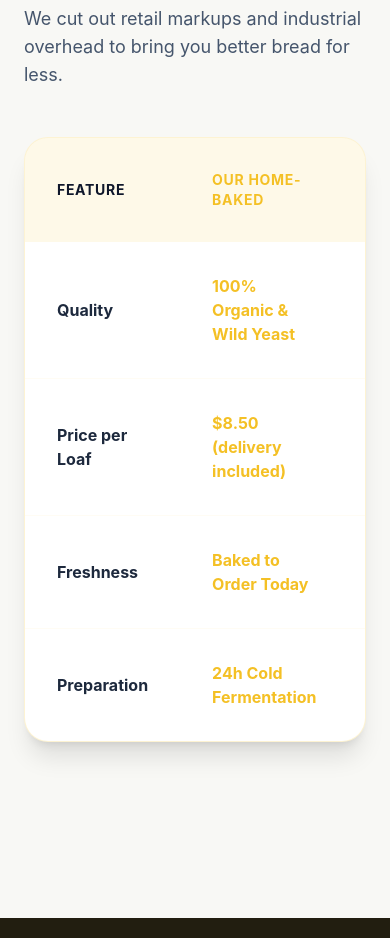
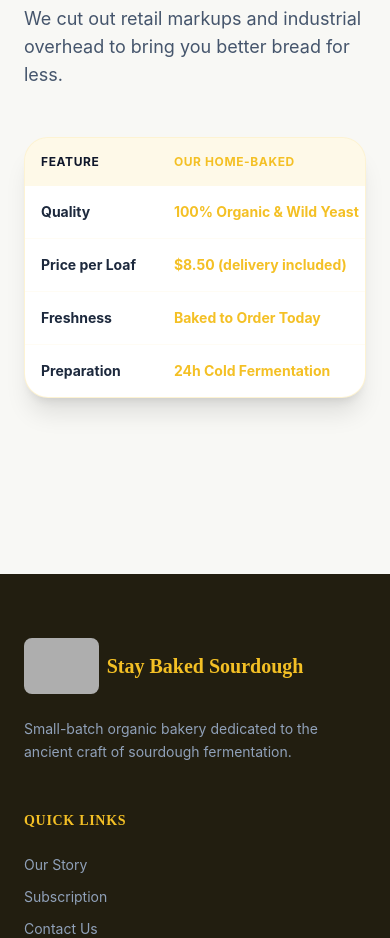
Before and after one commit to jt33lang/Stay-Baked, a React (Vite) app: page / in a window 390 px wide. Shown: the part 4440-5378 px from the top of the page. Built offline with nearby package versions, Linux system fonts and the light colour scheme; grey boxes are pictures that could not be loaded.

Commit message:
feat: Improve pricing comparison table responsiveness
Adjust the pricing comparison table in the Home page to be responsive, ensuring it displays correctly on smaller screens by enabling horizontal scrolling. Additionally, update the README banner image.

```diff
--- a/src/pages/Home.tsx
+++ b/src/pages/Home.tsx
@@ -149,12 +149,13 @@ export default function Home() {
           <p className="text-slate-600 text-lg">We cut out retail markups and industrial overhead to bring you better bread for less.</p>
         </div>
         <div className="bg-white rounded-3xl border border-primary/20 shadow-xl overflow-hidden">
-          <table className="w-full text-left border-collapse">
+          <div className="overflow-x-auto w-full">
+            <table className="w-full text-left border-collapse min-w-[600px]">
               <thead>
                 <tr className="bg-primary/10">
-                <th className="p-8 font-bold uppercase tracking-wider text-sm">Feature</th>
-                <th className="p-8 font-bold uppercase tracking-wider text-sm text-primary">Our Home-Baked</th>
-                <th className="p-8 font-bold uppercase tracking-wider text-sm">Store Prices</th>
+                  <th className="p-4 md:p-8 font-bold uppercase tracking-wider text-xs md:text-sm">Feature</th>
+                  <th className="p-4 md:p-8 font-bold uppercase tracking-wider text-xs md:text-sm text-primary">Our Home-Baked</th>
+                  <th className="p-4 md:p-8 font-bold uppercase tracking-wider text-xs md:text-sm">Store Prices</th>
                 </tr>
               </thead>
               <tbody className="divide-y divide-primary/5">
@@ -165,14 +166,15 @@ export default function Home() {
                   { label: 'Preparation', ours: '24h Cold Fermentation', store: 'Rapid 2h Rise' },
                 ].map((row, i) => (
                   <tr key={i} className="hover:bg-primary/5 transition-colors">
-                  <td className="p-8 font-bold text-slate-800">{row.label}</td>
-                  <td className="p-8 font-bold text-primary">{row.ours}</td>
-                  <td className="p-8 text-slate-500">{row.store}</td>
+                    <td className="p-4 md:p-8 font-bold text-slate-800 text-sm md:text-base">{row.label}</td>
+                    <td className="p-4 md:p-8 font-bold text-primary text-sm md:text-base">{row.ours}</td>
+                    <td className="p-4 md:p-8 text-slate-500 text-sm md:text-base">{row.store}</td>
                   </tr>
                 ))}
               </tbody>
             </table>
           </div>
+        </div>
       </section>
     </div>
   );
```
Also changed, not shown: 1 other file (tests, documents, lock files or other folders). Lines whose indentation alone changed are shown as unchanged.
